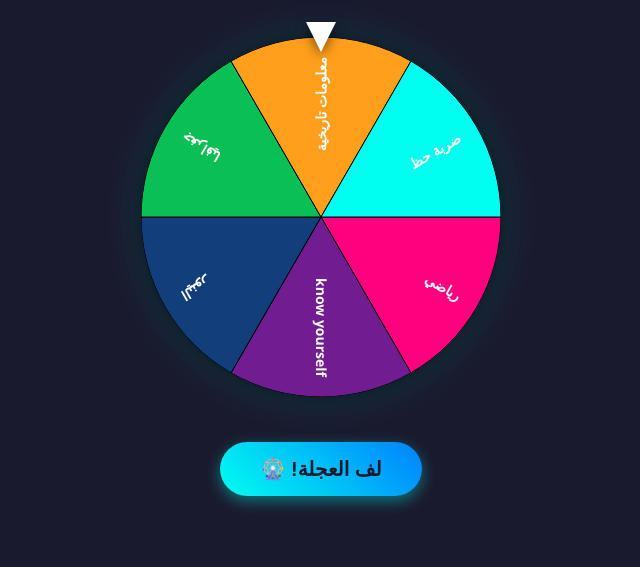
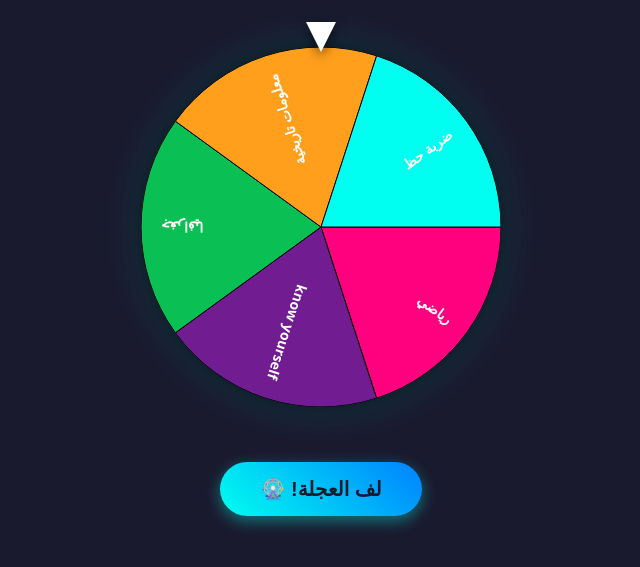
Before and after one commit to ferorafaat11-blip/potential-chainsaw, a website: page Exodus.html in a window 1280 px wide. Shown: the part 87-654 px from the top of the page, without its empty margins (319-959 px from the left). Drawn offline with Linux system fonts and the light colour scheme.

Commit message:
Update Exodus.html

```diff
--- a/Exodus.html
+++ b/Exodus.html
@@ -40,23 +40,24 @@
 
         .wheel-container {
             position: relative;
-            margin: 30px auto;
+            margin: 40px auto;
             width: 360px;
             height: 360px;
         }
 
+        /* سهم المؤشر العلوي يشير لأسفل بدقة */
         .pointer {
             position: absolute;
-            top: -15px;
+            top: -25px;
             left: 50%;
             transform: translateX(-50%);
             width: 0;
             height: 0;
             border-left: 15px solid transparent;
             border-right: 15px solid transparent;
-            border-top: 30px solid #fff;
+            border-top: 30px solid #ffffff;
             z-index: 10;
-            filter: drop-shadow(0px 4px 6px rgba(0,0,0,0.5));
+            filter: drop-shadow(0px 4px 6px rgba(0,0,0,0.6));
         }
 
         canvas {
@@ -198,48 +199,37 @@
     </div>
 
     <script>
-        const categories = ["رياضي", "know yourself", "الينور", "جغرافيا", "معلومات تاريخية", "ضربة حظ"];
-        const colors = ["#ff007f", "#711c91", "#133e7c", "#0abf53", "#ff9f1c", "#00fff0"];
+        // الأقسام الخمسة الحالية بعد إزالة الينور
+        const categories = ["رياضي", "know yourself", "جغرافيا", "معلومات تاريخية", "ضربة حظ"];
+        const colors = ["#ff007f", "#711c91", "#0abf53", "#ff9f1c", "#00fff0"];
 
         const quizBank = {
             "know yourself": [
-                { q: "المشاعر هي:", options: ["أفكار منطقية عن الموقف", "استجابات جسدية ونفسية نمر بها تجاه موقف أو شخص", "قرارات نتخذها بإرادتنا", "حقائق علمية"], answer: "استجابات جسدية ونفسية نمر بها تجاه موقف أو شخص", type: "mcq" },
-                { q: "الفرق الأساسي بين 'الفكرة' و 'الشعور' إن:", options: ["الاثنين نفس الشيء", "الفكرة في الرأس، والشعور في الجسم", "الشعور دايمًا صح والفكرة دايمًا غلط", "الفكرة تأخذ وقت والشعور لا"], answer: "الفكرة في الرأس، والشعور في الجسم", type: "mcq" },
-                { q: "من المشاعر الأساسية الـ 6 حسب علم النفس:", options: ["الملل - الفضول - الندم", "الفرح - الحزن - الغضب - الخوف - الاشمئزاز - المفاجأة", "الثقة - الغيرة - الطمع", "الحماس - التوتر - الكسل"], answer: "الفرح - الحزن - الغضب - الخوف - الاشمئزاز - المفاجأة", type: "mcq" },
-                { q: "أي من التالي يعتبر شعور إيجابي؟", options: ["القلق", "الامتنان", "الإحباط", "الرفض"], answer: "الامتنان", type: "mcq" },
-                { q: "المشاعر بتأثر على سلوكنا إزاي؟", options: ["مش بتأثر خالص", "بتخلينا نتصرف بدون ما نفكر في النتائج", "بتحدد طريقة كلامنا وقراراتنا وردود أفعالنا", "بتوقف تفكيرنا تمامًا"], answer: "بتحدد طريقة كلامنا وقراراتنا وردود أفعالنا", type: "mcq" }
-            ],
-            "الينور": [
-                { q: "كل المشاعر السلبية زي الغضب والحزن لازم نتخلص منها فورًا.", options: ["صح", "غلط"], answer: "غلط", feedback: "المشاعر كلها ليها دور وبتدينا رسائل مهمة، المهم نتعامل معاها صح.", type: "tf" },
-                { q: "ممكن نحس بأكتر من شعور في نفس الوقت.", options: ["صح", "غلط"], answer: "صح", feedback: "اسمها 'مشاعر مختلطة'، زي الفرح مع الخوف قبل امتحان.", type: "tf" },
-                { q: "لو أنكرت مشاعري يبقى كده هتختفي.", options: ["صح", "غلط"], answer: "غلط", feedback: "إنكار المشاعر بيخليها أقوى وتظهر في تصرفاتنا بطريقة مش صحية.", type: "tf" },
-                { q: "فهم مشاعري أول خطوة عشان أتحكم في ردود أفعالي.", options: ["صح", "غلط"], answer: "صح", feedback: "الوعي بالمشاعر = أول خطوة للتحكم فيها.", type: "tf" },
-                { q: "الرجالة مابيحسوش بنفس قوة المشاعر اللي البنات بتحس بيها.", options: ["صح", "غلط"], answer: "غلط", feedback: "كل البشر عندهم نفس المشاعر، الفرق في طريقة التعبير بس.", type: "tf" },
-                { q: "المشاعر بتطلع فجأة ومفيش حاجة بتسببها.", options: ["صح", "غلط"], answer: "غلط", feedback: "كل شعور ليه 'مُحفز' أو موقف فكّرنا فيه هو اللي ولّده.", type: "tf" },
-                { q: "لما أسمي شعوري بصوت عالي 'أنا حاسس بغضب' ده بيقلل حدته.", options: ["صح", "غلط"], answer: "صح", feedback: "دي اسمها تسمية المشاعر، وبتخلي المخ يهدأ.", type: "tf" },
-                { q: "الشخص القوي هو اللي عمره ما يعيط أو يبين ضعفه.", options: ["صح", "غلط"], answer: "غلط", feedback: "القوة إنك تحس بمشاعرك وتتعامل معاها، العياط تفريغ صحي.", type: "tf" },
-                { q: "ممكن نغير شعورنا لو غيرنا أفكارنا عن الموقف.", options: ["صح", "غلط"], answer: "صح", feedback: "الأفكار بتولد المشاعر، فتغيير الفكرة بيغير الشعور.", type: "tf" },
-                { q: "لو حد قالك 'متزعلش' يبقى زعلك هيروح فورًا.", options: ["صح", "غلط"], answer: "غلط", feedback: "المشاعرمش زرار، محتاجة وقت وتفهم عشان تهدى.", type: "tf" }
+                { q: "المشاعر هي:", options: ["أفكار منطقية عن الموقف", "استجابات جسدية ونفسية نمر بها تجاه موقف أو شخص", "قرارات نتخذها بإرادتنا", "حقائق علمية"], answer: "استجابات جسدية ونفسية نمر بها تجاه موقف أو شخص" },
+                { q: "الفرق الأساسي بين 'الفكرة' و 'الشعور' إن:", options: ["الاثنين نفس الشيء", "الفكرة في الرأس، والشعور في الجسم", "الشعور دايمًا صح والفكرة دايمًا غلط", "الفكرة تأخذ وقت والشعور لا"], answer: "الفكرة في الرأس، والشعور في الجسم" },
+                { q: "من المشاعر الأساسية الـ 6 حسب علم النفس:", options: ["الملل - الفضول - الندم", "الفرح - الحزن - الغضب - الخوف - الاشمئزاز - المفاجأة", "الثقة - الغيرة - الطمع", "الحماس - التوتر - الكسل"], answer: "الفرح - الحزن - الغضب - الخوف - الاشمئزاز - المفاجأة" },
+                { q: "أي من التالي يعتبر شعور إيجابي؟", options: ["القلق", "الامتنان", "الإحباط", "الرفض"], answer: "الامتنان" },
+                { q: "المشاعر بتأثر على سلوكنا إزاي؟", options: ["مش بتأثر خالص", "بتخلينا نتصرف بدون ما نفكر في النتائج", "بتحدد طريقة كلامنا وقراراتنا وردود أفعالنا", "بتوقف تفكيرنا تمامًا"], answer: "بتحدد طريقة كلامنا وقراراتنا وردود أفعالنا" }
             ],
             "رياضي": [
-                { q: "ما هو المنتخب الأكثر تتويجاً ببطولة كأس العالم؟", options: ["البرازيل", "ألمانيا", "الأرجنتين", "إيطاليا"], answer: "البرازيل", type: "mcq" },
-                { q: "من هو اللاعب الأكثر تسجيلاً للأهداف في تاريخ كأس العالم؟", options: ["ميروسلاف كلوزه", "رونالدو البرازيلي", "ميسي", "بيليه"], answer: "ميروسلاف كلوزه", type: "mcq" },
-                { q: "كم عدد المنتخبات المشاركة في كأس العالم بداية من عام 2026؟", options: ["32 منتخب", "48 منتخب", "40 منتخب", "64 منتخب"], answer: "48 منتخب", type: "mcq" },
-                { q: "ما هو النادي الأكثر فوزاً ببطولة دوري أبطال أوروبا؟", options: ["ريال مدريد", "ميلان", "ليفربول", "برشلونة"], answer: "ريال مدريد", type: "mcq" },
-                { q: "من هو الهداف التاريخي لبطولة دوري أبطال أوروبا؟", options: ["كريستيانو رونالدو", "ليونيل ميسي", "كريم بنزيما", "ليفاندوفسكي"], answer: "كريستيانو رونالدو", type: "mcq" }
+                { q: "ما هو المنتخب الأكثر تتويجاً ببطولة كأس العالم؟", options: ["البرازيل", "ألمانيا", "الأرجنتين", "إيطاليا"], answer: "البرازيل" },
+                { q: "من هو اللاعب الأكثر تسجيلاً للأهداف في تاريخ كأس العالم؟", options: ["ميروسلاف كلوزه", "رونالدو البرازيلي", "ميسي", "بيليه"], answer: "ميروسلاف كلوزه" },
+                { q: "كم عدد المنتخبات المشاركة في كأس العالم بداية من عام 2026؟", options: ["32 منتخب", "48 منتخب", "40 منتخب", "64 منتخب"], answer: "48 منتخب" },
+                { q: "ما هو النادي الأكثر فوزاً ببطولة دوري أبطال أوروبا؟", options: ["ريال مدريد", "ميلان", "ليفربول", "برشلونة"], answer: "ريال مدريد" },
+                { q: "من هو الهداف التاريخي لبطولة دوري أبطال أوروبا؟", options: ["كريستيانو رونالدو", "ليونيل ميسي", "كريم بنزيما", "ليفاندوفسكي"], answer: "كريستيانو رونالدو" }
             ],
             "جغرافيا": [
-                { q: "ما هي أكبر دولة في العالم من حيث المساحة؟", options: ["روسيا", "كندا", "الصين", "أمريكا"], answer: "روسيا", type: "mcq" },
-                { q: "ما هو المحيط الأكبر في العالم? ", options: ["المحيط الهادئ", "المحيط الأطلسي", "المحيط الهندي", "المحيط المتجمد"], answer: "المحيط الهادئ", type: "mcq" },
-                { q: "أي دولة يمر بها خط الاستواء وتضم أعلى قمة جبلية فيها؟", options: ["الإكوادور", "البرازيل", "كينيا", "إندونيسيا"], answer: "الإكوادور", type: "mcq" },
-                { q: "كم عدد قارات العالم؟", options: ["5 قارات", "6 قارات", "7 قارات", "8 قارات"], answer: "7 قارات", type: "mcq" }
+                { q: "ما هي أكبر دولة في العالم من حيث المساحة؟", options: ["روسيا", "كندا", "الصين", "أمريكا"], answer: "روسيا" },
+                { q: "ما هو المحيط الأكبر في العالم؟", options: ["المحيط الهادئ", "المحيط الأطلسي", "المحيط الهندي", "المحيط المتجمد"], answer: "المحيط الهادئ" },
+                { q: "أي دولة يمر بها خط الاستواء وتضم أعلى قمة جبلية فيها؟", options: ["الإكوادور", "البرازيل", "كينيا", "إندونيسيا"], answer: "الإكوادور" },
+                { q: "كم عدد قارات العالم؟", options: ["5 قارات", "6 قارات", "7 قارات", "8 قارات"], answer: "7 قارات" }
             ],
             "معلومات تاريخية": [
-                { q: "ما هو الحدث الذي يُعد الشرارة الأولى لاندلاع الحرب العالمية الأولى؟", options: ["اغتيال ولي عهد النمسا الأرشيدوق فرانز فرديناند", "غزو بولندا", "سقوط جدار برلين", "قنبلة هيروشيما"], answer: "اغتيال ولي عهد النمسا الأرشيدوق فرانز فرديناند", type: "mcq" },
-                { q: "في أي عام سقط جدار برلين؟", options: ["1985", "1989", "1991", "1995"], answer: "1989", type: "mcq" },
-                { q: "ما اسم الثورة التي أطاحت بحكم القياصرة في روسيا عام 1917؟", options: ["الثورة الفرنسية", "الثورة البلشفية", "الثورة الصناعية", "الثورة المجيدة"], answer: "الثورة البلشفية", type: "mcq" },
-                { q: "من كان أول رئيس للولايات المتحدة الأمريكية؟", options: ["جورج واشنطن", "أبراهام لينكون", "توماس جيفرسون", "جون آدامز"], answer: "جورج واشنطن", type: "mcq" },
-                { q: "ما هي المعركة التي انتهت بهزيمة نابليون بونابرت نهائياً عام 1815؟", options: ["معركة واترلو", "معركة ماراثون", "معركة ترالفالجار", "معركة ليبزيج"], answer: "معركة واترلو", type: "mcq" }
+                { q: "ما هو الحدث الذي يُعد الشرارة الأولى لاندلاع الحرب العالمية الأولى؟", options: ["اغتيال ولي عهد النمسا الأرشيدوق فرانز فرديناند", "غزو بولندا", "سقوط جدار برلين", "قنبلة هيروشيما"], answer: "اغتيال ولي عهد النمسا الأرشيدوق فرانز فرديناند" },
+                { q: "في أي عام سقط جدار برلين؟", options: ["1985", "1989", "1991", "1995"], answer: "1989" },
+                { q: "ما اسم الثورة التي أطاحت بحكم القياصرة في روسيا عام 1917؟", options: ["الثورة الفرنسية", "الثورة البلشفية", "الثورة الصناعية", "الثورة المجيدة"], answer: "الثورة البلشفية" },
+                { q: "من كان أول رئيس للولايات المتحدة الأمريكية؟", options: ["جورج واشنطن", "أبراهام لينكون", "توماس جيفرسون", "جون آدامز"], answer: "جورج واشنطن" },
+                { q: "ما هي المعركة التي انتهت بهزيمة نابليون بونابرت نهائياً عام 1815؟", options: ["معركة واترلو", "معركة ماراثون", "معركة ترالفالجار", "معركة ليبزيج"], answer: "معركة واترلو" }
             ],
             "ضربة حظ": [
                 { q: "سمّع مزمور: اللهم تراءف عليَّ يا الله كعظيم رحمتك. 🙏" },
@@ -259,7 +249,7 @@
                 { q: "قل أسماء التلاميذ الذين تتذكرهم في 15 ثانية. ✝️" },
                 { q: "صفّق 10 مرات بإيقاع منتظم. 👏" },
                 { q: "اتكلم بصوت منخفض جدًا لمدة سؤال كامل. 🤫" },
-                { q: "سمّع جزءًا من أي مزمور تحفظه.  " },
+                { q: "سمّع جزءًا من أي مزمور تحفظه. " },
                 { q: "قل 'مبروك للفائز' وكأنك مذيع مباراة. ⚽" },
                 { q: "اعمل حركة رياضية يكررها الجميع. 🏋️" },
                 { q: "قل 3 معجزات للسيد المسيح. ✨" },
@@ -278,6 +268,7 @@
         const segmentAngle = (2 * Math.PI) / numSegments;
         let currentRotation = 0;
 
+        // رسم العجلة بحيث تبدأ التقسيمات متناسقة هندسياً
         function drawWheel() {
             ctx.clearRect(0, 0, canvas.width, canvas.height);
             for (let i = 0; i < numSegments; i++) {
@@ -305,17 +296,21 @@
             const btn = document.getElementById("spinBtn");
             btn.disabled = true;
 
-            const extraSpins = 5 + Math.floor(Math.random() * 5);
+            const extraSpins = 6 + Math.floor(Math.random() * 4);
             const randomAngle = Math.random() * 2 * Math.PI;
+
+            // إضافة زاوية الدوران الكلية بشكل تراكمي
             const totalTargetRotation = currentRotation + (extraSpins * 2 * Math.PI) + randomAngle;
 
             canvas.style.transform = `rotate(${totalTargetRotation}rad)`;
             currentRotation = totalTargetRotation;
 
             setTimeout(() => {
-                const normalizedAngle = (2 * Math.PI - (totalTargetRotation % (2 * Math.PI))) % (2 * Math.PI);
-                const pointerCorrectedAngle = (normalizedAngle + Math.PI / 2) % (2 * Math.PI);
-                const winningIndex = Math.floor(pointerCorrectedAngle / segmentAngle);
+                // تعديل رياضي دقيق لحساب المؤشر العلوي (بزاوية 270 درجة عكس عقارب الساعة ليتطابق السهم مع المصفوفة)
+                const actualAngle = (totalTargetRotation % (2 * Math.PI));
+                const pointerAngle = (3 * Math.PI / 2 - actualAngle + 2 * Math.PI) % (2 * Math.PI);
+
+                const winningIndex = Math.floor(pointerAngle / segmentAngle);
 
                 openQuiz(categories[winningIndex]);
                 btn.disabled = false;
@@ -357,7 +352,7 @@
                     const button = document.createElement("button");
                     button.classList.add("option-btn");
                     button.innerText = opt;
-                    button.onclick = () => checkAnswer(button, opt, questionObj.answer, questionObj.feedback);
+                    button.onclick = () => checkAnswer(button, opt, questionObj.answer);
                     optionsBox.appendChild(button);
                 });
             }
@@ -365,7 +360,7 @@
             modal.style.display = "flex";
         }
 
-        function checkAnswer(selectedBtn, selectedOption, correctOption, feedbackMsg) {
+        function checkAnswer(selectedBtn, selectedOption, correctOption) {
             const allButtons = document.querySelectorAll(".option-btn");
             const feedback = document.getElementById("modalFeedback");
             const nextBtn = document.getElementById("nextBtn");
@@ -374,7 +369,7 @@
 
             if (selectedOption === correctOption) {
                 selectedBtn.classList.add("correct");
-                feedback.innerText = "إجابة صحيحة! برافو عيك 🥳🎉";
+                feedback.innerText = "إجابة صحيحة! برافو عليك 🥳🎉";
                 feedback.style.color = "#21bf73";
                 playTone(523.25, 0.2);
             } else {
@@ -388,10 +383,6 @@
                 });
             }
 
-            if (feedbackMsg) {
-                feedback.innerHTML += `<br><small style="color:#aaa; font-weight:normal;">💡 ${feedbackMsg}</small>`;
-            }
-
             nextBtn.style.display = "block";
         }
 
@@ -400,6 +391,7 @@
         }
 
         function playTone(freq, duration) {
+            try {
                 const audioCtx = new (window.AudioContext || window.webkitAudioContext)();
                 const oscillator = audioCtx.createOscillator();
                 const gainNode = audioCtx.createGain();
@@ -411,6 +403,7 @@
                 gainNode.gain.setValueAtTime(0.3, audioCtx.currentTime);
                 gainNode.gain.exponentialRampToValueAtTime(0.01, audioCtx.currentTime + duration);
                 oscillator.stop(audioCtx.currentTime + duration);
+            } catch(e) { console.log("Audio node error context"); }
         }
     </script>
 </body>
```
Lines whose indentation alone changed are shown as unchanged.
